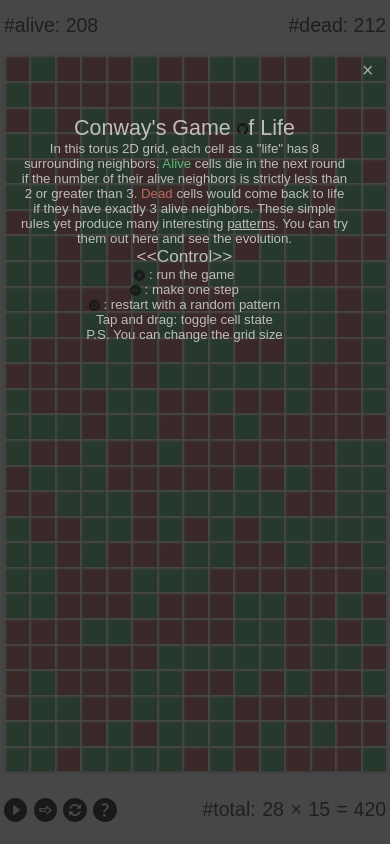
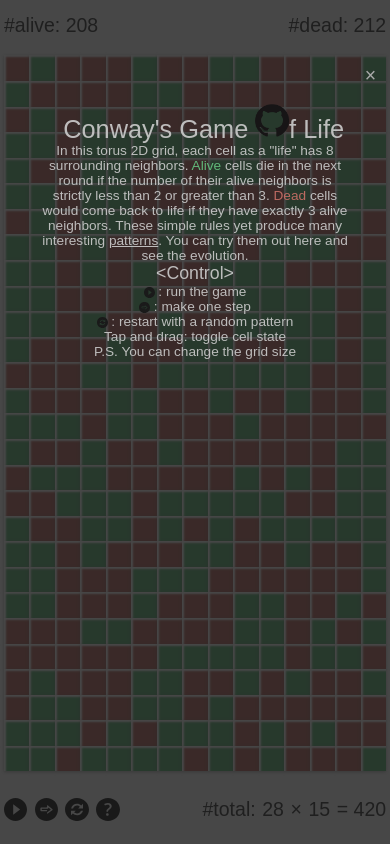
Before and after one commit to kumom/Conways, a plain HTML site: page index.html in a window 390 px wide. Drawn offline with Linux system fonts and the light colour scheme; a web font is replaced by a local one.

Commit message:
correct modal window grid layout

```diff
--- a/css/conways.css
+++ b/css/conways.css
@@ -22,6 +22,7 @@
   color: rgba(43, 43, 43, 0.94);
   background: hsla(0, 0%, 100%, 0.872);
   padding: 1%;
+  font-size: 5vmin;
 }
 
 /* info bar */
@@ -31,7 +32,6 @@
   grid: 1fr / 1fr 1fr;
   grid-auto-flow: row;
   align-items: center;
-  font-size: 5vmin;
 }
 
 #alive {
@@ -60,10 +60,7 @@
   grid: 1fr / 1fr 1fr;
   grid-auto-flow: row;
   align-items: center;
-}
-
-#control-button-container {
-  justify-self: start;
+  justify-items: start;
 }
 
 #control-bar img {
@@ -85,7 +82,6 @@
 }
 
 #total {
-  font-size: 5vmin;
   justify-self: end;
 }
 
@@ -117,40 +113,39 @@
   font-size: 1.8vw;
 }
 
-#alert-close {
-  font-size: 5vmin;
-}
-
 /* modal window */
 #modal {
   display: grid;
   grid: 1fr 5fr / 9fr 1fr;
   grid-template-areas:
     "title close"
-    "modal-content .";
+    "modal-content modal-content";
   justify-items: center;
   width: 100vmin;
   height: 100vh;
   overflow: auto;
-  padding-left: 5vw;
-  padding-right: 1vw;
   text-align: center;
+  padding-top: 1%;
+  padding-bottom: 1%;
 }
 
 #modal-title {
   grid-area: title;
   align-self: end;
-  font-size: 5.5vmin;
+  font-size: 130%;
+  transform: translate(10%, 0%);
 }
 
 #modal-title img {
-  width: 3vmin;
+  height: 4vh;
 }
 
 #modal-content {
   grid-area: modal-content;
   align-self: start;
-  font-size: 2.8vmin;
+  font-size: 70%;
+  padding-left: 10%;
+  padding-right: 10%;
 }
 
 #modal-content a {
@@ -164,21 +159,22 @@
 }
 
 #modal-close {
-  font-size: 5vmin;
   align-self: center;
+  transform: translate(0%, 10%);
 }
 
 /* close buttons */
 .close {
   grid-area: close;
   color: #aaa;
-  font-size: bold;
 }
 
 /* do not apply these on touchscreen devices */
 @media (hover: hover) {
+  button:hover {
+    cursor: pointer;
+  }
   .control-button:hover {
-    cursor: pointer;
     filter: invert(0.5);
   }
   #row:hover,
@@ -189,12 +185,10 @@
   .close:hover {
     color: rgb(26, 26, 26);
     text-decoration: none;
-    cursor: pointer;
   }
   #alive:hover {
     color: rgb(69, 131, 87);
   }
-
   #dead:hover {
     color: rgb(138, 73, 66);
   }
@@ -211,9 +205,6 @@
   #alert {
     font-size: 4vw;
   }
-  #modal-content {
-    font-size: 3.4vmin;
-  }
 }
 
 /* Display elements differently based on type of devices */
--- a/index.html
+++ b/index.html
@@ -30,14 +30,14 @@
                     rel="noopener">patterns</a>. You can try them out here
                 and see the evolution.<br>
 
-                <span style="font-size:130%;">&lt;&lt;Control&gt;&gt;</span><br>
+                <span style="font-size:130%;">&lt;Control&gt;</span><br>
                 <!-- Do not display the following on touchscreen devices -->
                 <span class="forDesktop">
-                    &lt;Run the game by pressing "space" key or clicking <img src="img/run.svg">&gt;<br>
-                    &lt;Make one step by pressing "->" key or clicking <img src="img/step.svg">&gt;<br>
-                    &lt;Restart with a random pattern by clicking <img src="img/restart.svg">&gt;<br>
-                    &lt;Click and drag to toggle the state of cells&gt;<br>
-                    &lt;Modify the grid size in the bottom right corder&gt;
+                    <img src="img/run.svg"> or "space" key: run the game<br>
+                    <img src="img/step.svg"> or "->" key: make one step<br>
+                    <img src="img/restart.svg">: restart with a random pattern<br>
+                    Click and drag: toggle cell state<br>
+                    P.S. You can change the grid size
                 </span>
                 <!-- Do not display the following on non-touchscreen devices -->
                 <span class="forMobile">
```
